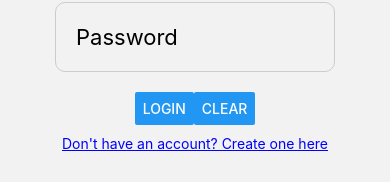
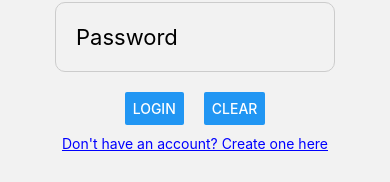
Before and after one commit to JustinCasler/COMP-333-HW4, a React Native app: screen /Login in a window 390 px wide. Shown: the part 442-624 px from the top of the page. Built offline with nearby package versions, Linux system fonts and the light colour scheme.

Commit message:
button padding (issue #3)

```diff
--- a/Components/Login.js
+++ b/Components/Login.js
@@ -52,6 +52,7 @@ export default function Login({ navigation }) {
 
       <View style={styles.buttonContainer} >
         <Button title="Login" onPress={handleSubmit} style={styles.button}/>
+        <View style={styles.space} />
         <Button title="Clear" onPress={() => { setInputs({}); }} style={styles.button}/>
       </View>
 
@@ -95,4 +96,8 @@ const styles = StyleSheet.create({
   button: {
     margin: 30,
   },
+  space: {
+    width: 20, // or whatever size you need
+    height: 20,
+  },
 });
```
